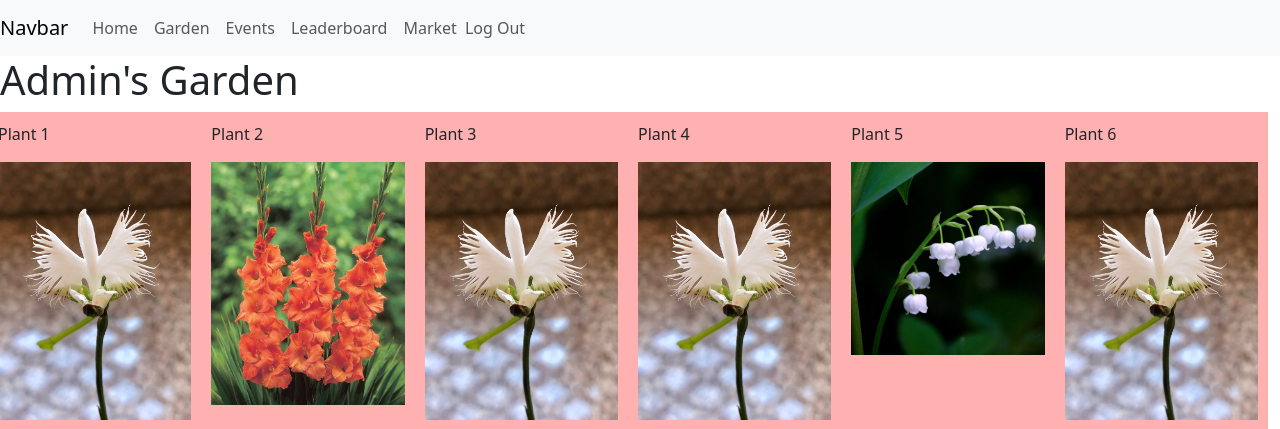
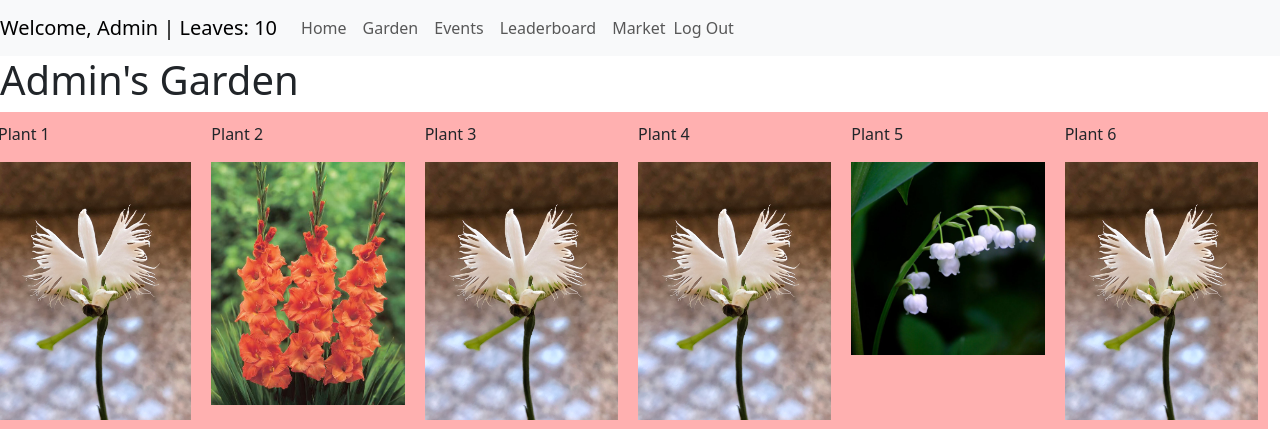
Before and after one commit to annabelle-josie/group-software-project, a Django app: page /garden/ in a window 1280 px wide. Shown: the top 429 px of the page. Run offline with Django 5.2, Linux system fonts and the light colour scheme; a user stored in the database is signed in; data comes from the database, SQL or seed files in the repository; both versions use the stored data as it was after the commit.

Commit message:
More info in navbar

```diff
--- a/main/templates/base.html
+++ b/main/templates/base.html
@@ -12,11 +12,13 @@
 <body>
 
 <nav class="navbar navbar-expand-lg navbar-light bg-light">
-    <a class="navbar-brand" href="#">Navbar</a>
-    <button class="navbar-toggler" type="button" data-bs-toggle="collapse" data-bs-target="#navbarSupportedContent" aria-controls="navbarSupportedContent" aria-expanded="false" aria-label="Toggle navigation">
-
-        <span class="navbar-toggler-icon"></span>
-    </button>
+    <a class="navbar-brand" href="#">
+        {% if user.is_authenticated %}
+            Welcome, {{ user.username }} | Leaves: {{ user.stats.leaves }}
+        {% else %}
+            Guest
+        {% endif %}
+    </a>
 
     <div class="collapse navbar-collapse" id="navbarSupportedContent">
         <ul class="navbar-nav mr-auto my-2 my-lg-0">
```
Also changed, not shown: db.sqlite3.
